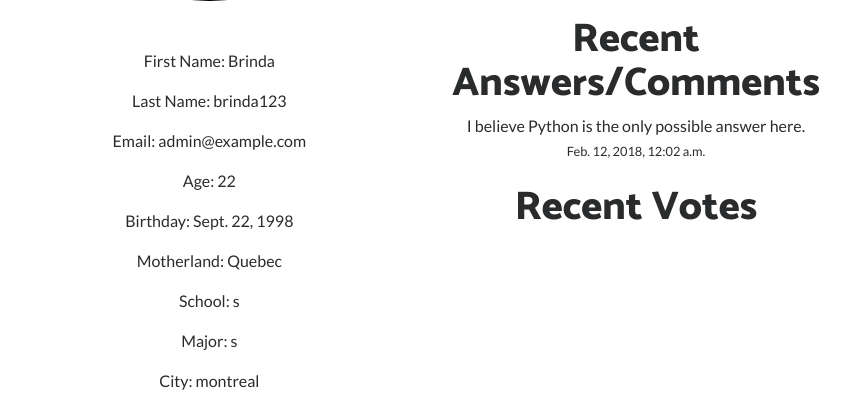
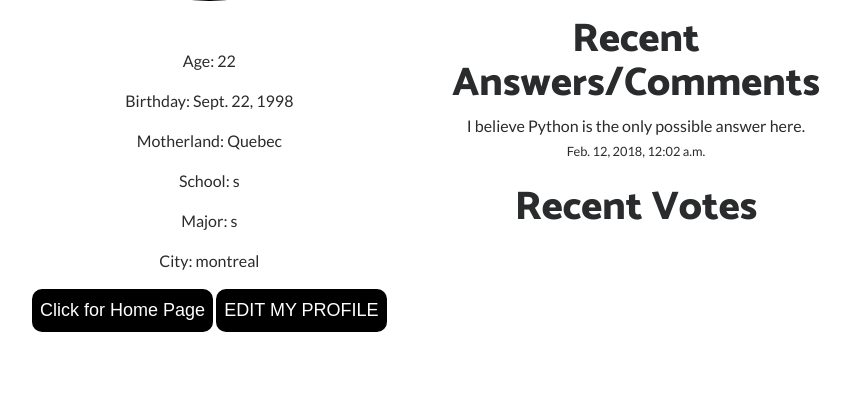
Before and after one commit to Lercerss/SOEN341W18, a Django app: page /profile/1/ in a window 1280 px wide. Shown: the part 889-1282 px from the top of the page, without its empty margins (4-854 px from the left). Run offline with Django 3.2, Linux system fonts and the light colour scheme; data comes from the database, SQL or seed files in the repository; parts of the project's set-up code (start-up, migrations or seed data) failed here and were passed over; some libraries are stand-ins or nearby versions.

Commit message:
Added conditional displaying of user information #67

```diff
--- a/SA3/qa_web/templates/qa_web/UserProfile.html
+++ b/SA3/qa_web/templates/qa_web/UserProfile.html
@@ -28,9 +28,11 @@
     <div class="p-5">
              <img class="img-fluid rounded-circle" src="{% static 'img/default.jpg' %}" alt="">
           </div>
-        <p class="info">First Name: {{ displayed_user.first_name }}</p>
-        <p class="info">Last Name: {{ displayed_user.last_name }}</p>
-        <p class="info">Email: {{ displayed_user.email }}</p>
+        {% if user.id = displayed_user.id %}
+            <p class="info">First Name: {{ displayed_user.first_name }}</p>
+            <p class="info">Last Name: {{ displayed_user.last_name }}</p>
+            <p class="info">Email: {{ displayed_user.email }}</p>
+        {% endif %}
         <p class="info">Age: {{ displayed_user.age }}</p>
         <p class="info">Birthday: {{ displayed_user.birthday }}</p>
         <p class="info">Motherland: {{ displayed_user.motherland}}</p>
```
